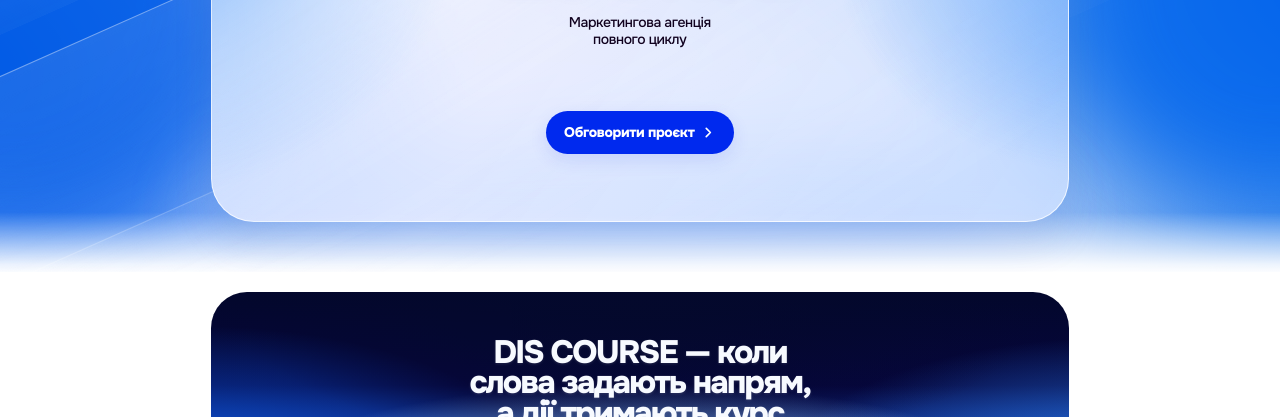
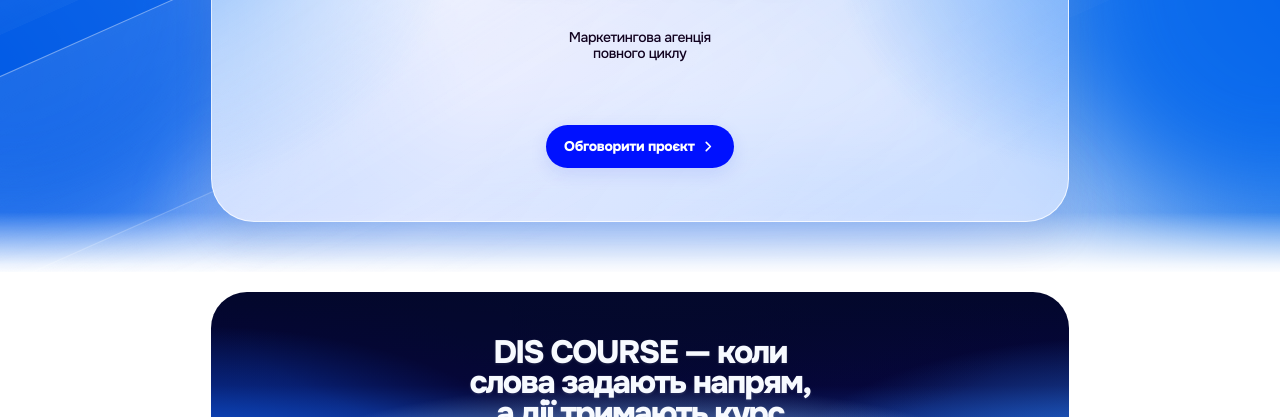
Before and after one commit to Anastasia2627/Discourse, a plain HTML site: page index.html in a window 1280 px wide. Shown: the part 383-800 px from the top of the page. Drawn offline with Linux system fonts and the light colour scheme.

Commit message:
style: fine-tune hero typography spacing and cobalt CTA

```diff
--- a/styles.css
+++ b/styles.css
@@ -95,7 +95,7 @@ a { color: inherit; text-decoration: none; }
   filter: drop-shadow(0 3px 4px rgba(27,38,90,.02));
 }
 .hero__descriptor {
-  margin: clamp(11px, 1.4vw, 19px) 0 0;
+  margin: clamp(18px, 2.65vw, 32px) 0 0;
   font-size: clamp(10px, 1.16vw, 14px);
   font-weight: 500; line-height: 1.15; letter-spacing: -.03em; text-align: center;
 }
@@ -104,7 +104,7 @@ a { color: inherit; text-decoration: none; }
   min-height: clamp(34px, 3.6vw, 43px);
   padding: 0 clamp(15px, 1.45vw, 19px);
   margin-top: clamp(36px, 5.1vw, 64px);
-  border-radius: 999px; background: #0029ee; color: #fff;
+  border-radius: 999px; background: #0011ff; color: #fff;
   font-weight: 800; letter-spacing: -.025em; font-size: clamp(11px, 1.12vw, 14px);
   box-shadow: 0 6px 18px rgba(14,47,226,.11);
   transition: background .3s, transform .4s var(--ease), box-shadow .4s;
```
